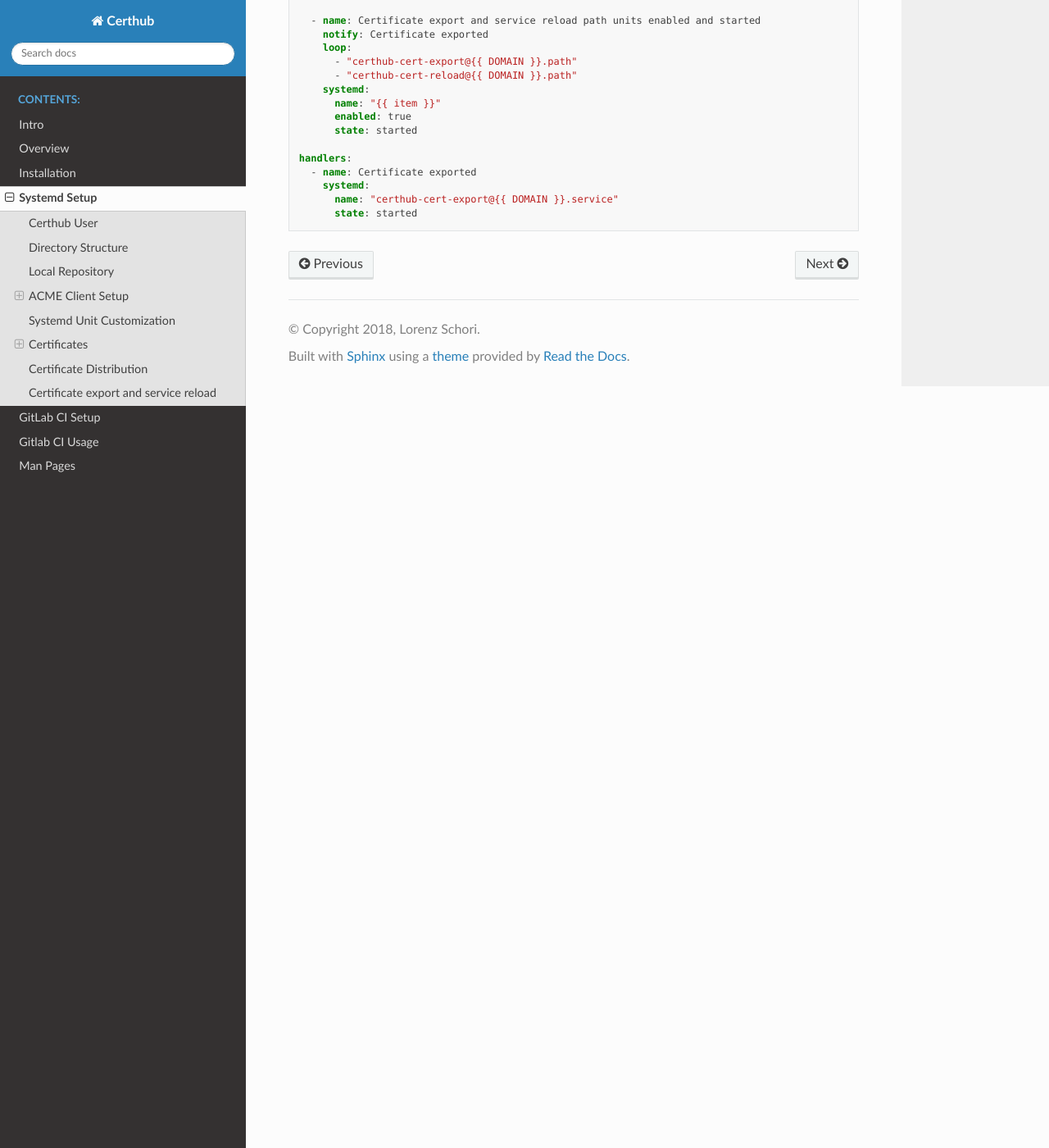
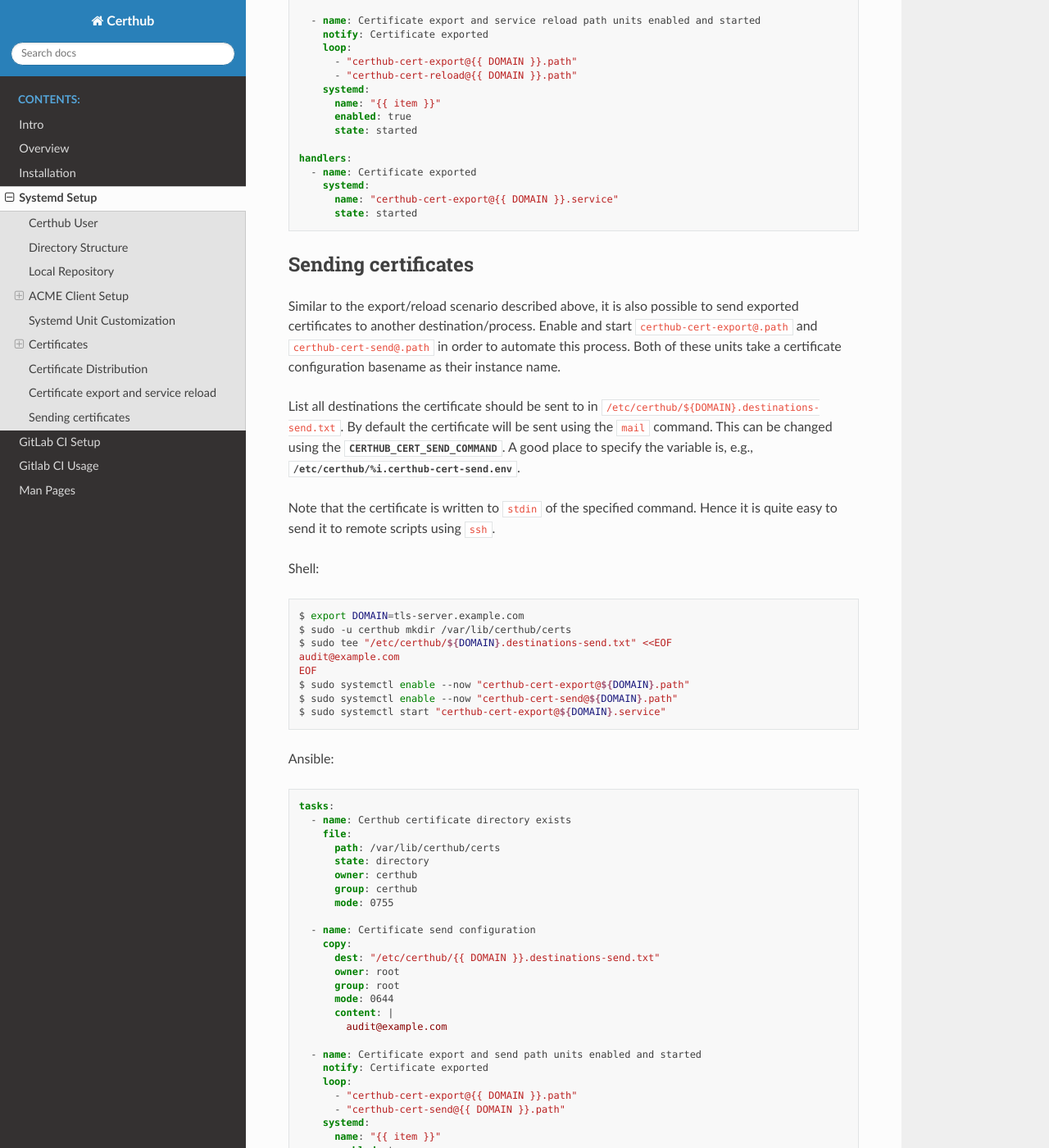
Before and after one commit to certhub/certhub, a Sphinx documentation site: the page built from doc/systemd.rst, in a window 1280 px wide and 1400 px high, scrolled down 9421 px. Shown: the whole window at 82% size. Built offline with Sphinx 7.4.7 and the Read the Docs theme 2.0.0, drawn with Linux system fonts in a browser that asks for light colours.

Commit message:
chore(docs): Add section about certhub-cert-send

```diff
--- a/doc/systemd.rst
+++ b/doc/systemd.rst
@@ -551,3 +551,74 @@ Ansible:
         systemd:
           name: "certhub-cert-export@{{ DOMAIN }}.service"
           state: started
+
+
+Sending certificates
+--------------------
+
+Similar to the export/reload scenario described above, it is also possible to
+send exported certificates to another destination/process. Enable and start
+``certhub-cert-export@.path`` and ``certhub-cert-send@.path`` in order to
+automate this process. Both of these units take a certificate configuration
+basename as their instance name.
+
+List all destinations the certificate should be sent to in
+``/etc/certhub/${DOMAIN}.destinations-send.txt``. By default the certificate
+will be sent using the ``mail`` command. This can be changed using the
+:envvar:`CERTHUB_CERT_SEND_COMMAND`. A good place to specify the variable is,
+e.g., :envfile:`/etc/certhub/%i.certhub-cert-send.env`.
+
+Note that the certificate is written to ``stdin`` of the specified command.
+Hence it is quite easy to send it to remote scripts using ``ssh``.
+
+Shell:
+
+.. code-block:: shell
+
+
+    $ export DOMAIN=tls-server.example.com
+    $ sudo -u certhub mkdir /var/lib/certhub/certs
+    $ sudo tee "/etc/certhub/${DOMAIN}.destinations-send.txt" <<EOF
+    audit@example.com
+    EOF
+    $ sudo systemctl enable --now "certhub-cert-export@${DOMAIN}.path"
+    $ sudo systemctl enable --now "certhub-cert-send@${DOMAIN}.path"
+    $ sudo systemctl start "certhub-cert-export@${DOMAIN}.service"
+
+Ansible:
+
+.. code-block:: yaml
+
+    tasks:
+      - name: Certhub certificate directory exists
+        file:
+          path: /var/lib/certhub/certs
+          state: directory
+          owner: certhub
+          group: certhub
+          mode: 0755
+
+      - name: Certificate send configuration
+        copy:
+          dest: "/etc/certhub/{{ DOMAIN }}.destinations-send.txt"
+          owner: root
+          group: root
+          mode: 0644
+          content: |
+            audit@example.com
+
+      - name: Certificate export and send path units enabled and started
+        notify: Certificate exported
+        loop:
+          - "certhub-cert-export@{{ DOMAIN }}.path"
+          - "certhub-cert-send@{{ DOMAIN }}.path"
+        systemd:
+          name: "{{ item }}"
+          enabled: true
+          state: started
+
+    handlers:
+      - name: Certificate exported
+        systemd:
+          name: "certhub-cert-export@{{ DOMAIN }}.service"
+          state: started
```
